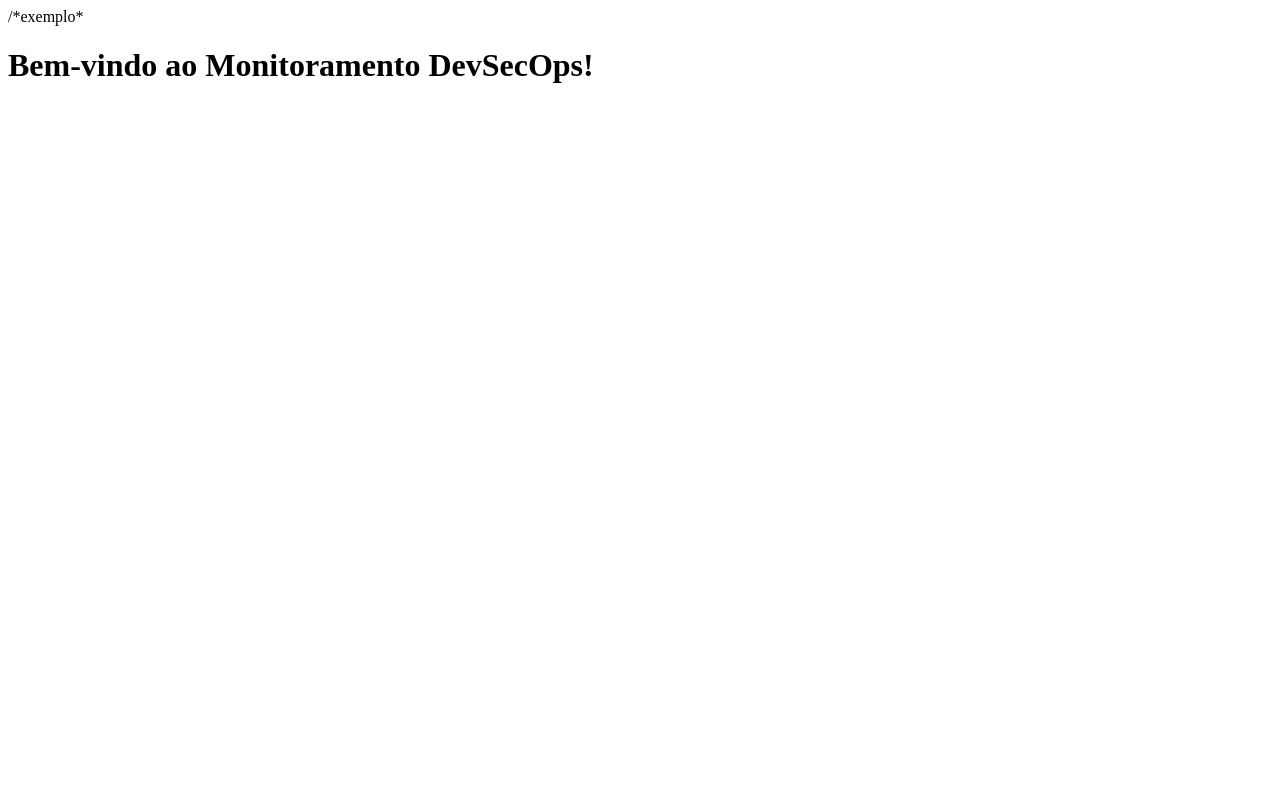
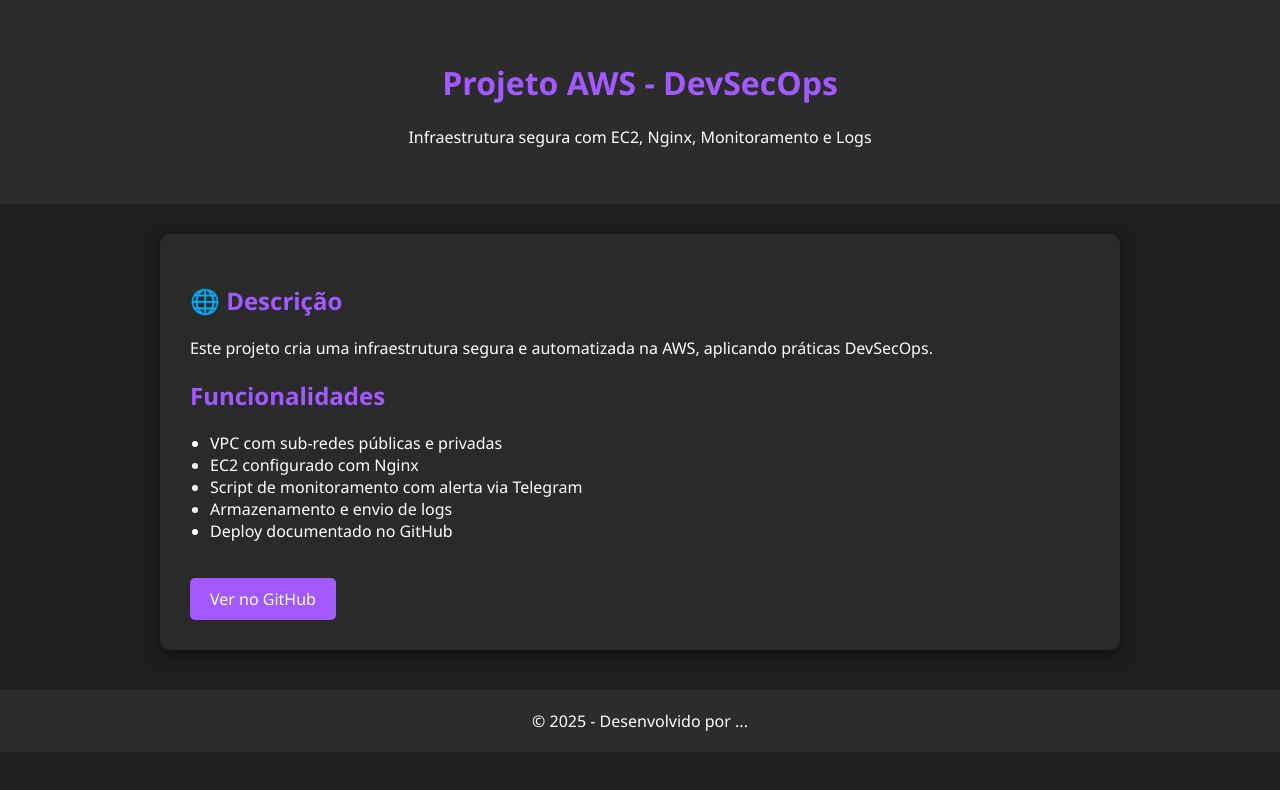
Before and after one commit to vicamaral14/projeto-devsecops-Sprint1, a plain HTML site: page index.html in a window 1280 px wide. Drawn offline with Linux system fonts and the light colour scheme.

Commit message:
Update index.html

```diff
--- a/index.html
+++ b/index.html
@@ -1,11 +1,113 @@
-/*exemplo*
 <!DOCTYPE html>
 <html lang="pt-br">
 <head>
-    <meta charset="UTF-8">
-    <title>Monitoramento DevSecOps</title>
+  <meta charset="UTF-8" />
+  <meta name="viewport" content="width=device-width, initial-scale=1.0" />
+
+  <title>Projeto AWS - DevSecOps</title>
+
+  <style>
+    body {
+      font-family: 'Segoe UI', Tahoma, Geneva, Verdana, sans-serif;
+      background-color: #1e1e1e; /* fundo preto/cinza escuro */
+      margin: 0;
+      padding: 0;
+      color: #ffffff; /* texto branco */
+    }
+
+    header {
+      background-color: #2c2c2c;
+      color: #a259ff; /* roxo */
+      text-align: center;
+      padding: 40px 20px;
+    }
+
+    main {
+      max-width: 900px;
+      margin: 30px auto;
+      background-color: #2a2a2a;
+      border-radius: 10px;
+      box-shadow: 0 5px 15px rgba(0,0,0,0.5);
+      padding: 30px;
+    }
+
+    h1, h2 {
+      color: #a259ff; /* roxo nos títulos */
+    }
+
+    p, li {
+      color: #ffffff; /* texto normal branco */
+    }
+
+    ul {
+      padding-left: 20px;
+    }
+
+    .button {
+      display: inline-block;
+      padding: 10px 20px;
+      background-color: #a259ff; /* roxo */
+      color: white;
+      text-decoration: none;
+      border-radius: 5px;
+      margin-top: 20px;
+      transition: 0.3s;
+    }
+
+    .button:hover {
+      background-color: #b37cff; /* roxo mais claro */
+    }
+
+    footer {
+      background-color: #2c2c2c;
+      color: white;
+      text-align: center;
+      padding: 20px;
+      margin-top: 40px;
+    }
+
+    .card {
+      background-color: #3a3a3a;
+      padding: 20px;
+      border-left: 5px solid #a259ff;
+      margin-top: 20px;
+      border-radius: 6px;
+    }
+
+    code {
+      background-color: #222;
+      padding: 2px 6px;
+      border-radius: 4px;
+      font-family: monospace;
+      color: #a259ff;
+    }
+  </style>
 </head>
+
 <body>
-    <h1>Bem-vindo ao Monitoramento DevSecOps!</h1>
+  <header>
+    <h1>Projeto AWS - DevSecOps</h1>
+    <p>Infraestrutura segura com EC2, Nginx, Monitoramento e Logs</p>
+  </header>
+
+  <main>
+    <h2>🌐 Descrição</h2>
+    <p>Este projeto cria uma infraestrutura segura e automatizada na AWS, aplicando práticas DevSecOps.</p>
+
+    <h2> Funcionalidades</h2>
+    <ul>
+      <li>VPC com sub-redes públicas e privadas</li>
+      <li>EC2 configurado com Nginx</li>
+      <li>Script de monitoramento com alerta via Telegram</li>
+      <li>Armazenamento e envio de logs</li>
+      <li>Deploy documentado no GitHub</li>
+    </ul>
+
+    <a class="button" href="https://github.com/seuusuario/seurepositorio" target="_blank">Ver no GitHub</a>
+  </main>
+
+  <footer>
+    &copy; 2025 - Desenvolvido por ...
+  </footer>
 </body>
 </html>
```
